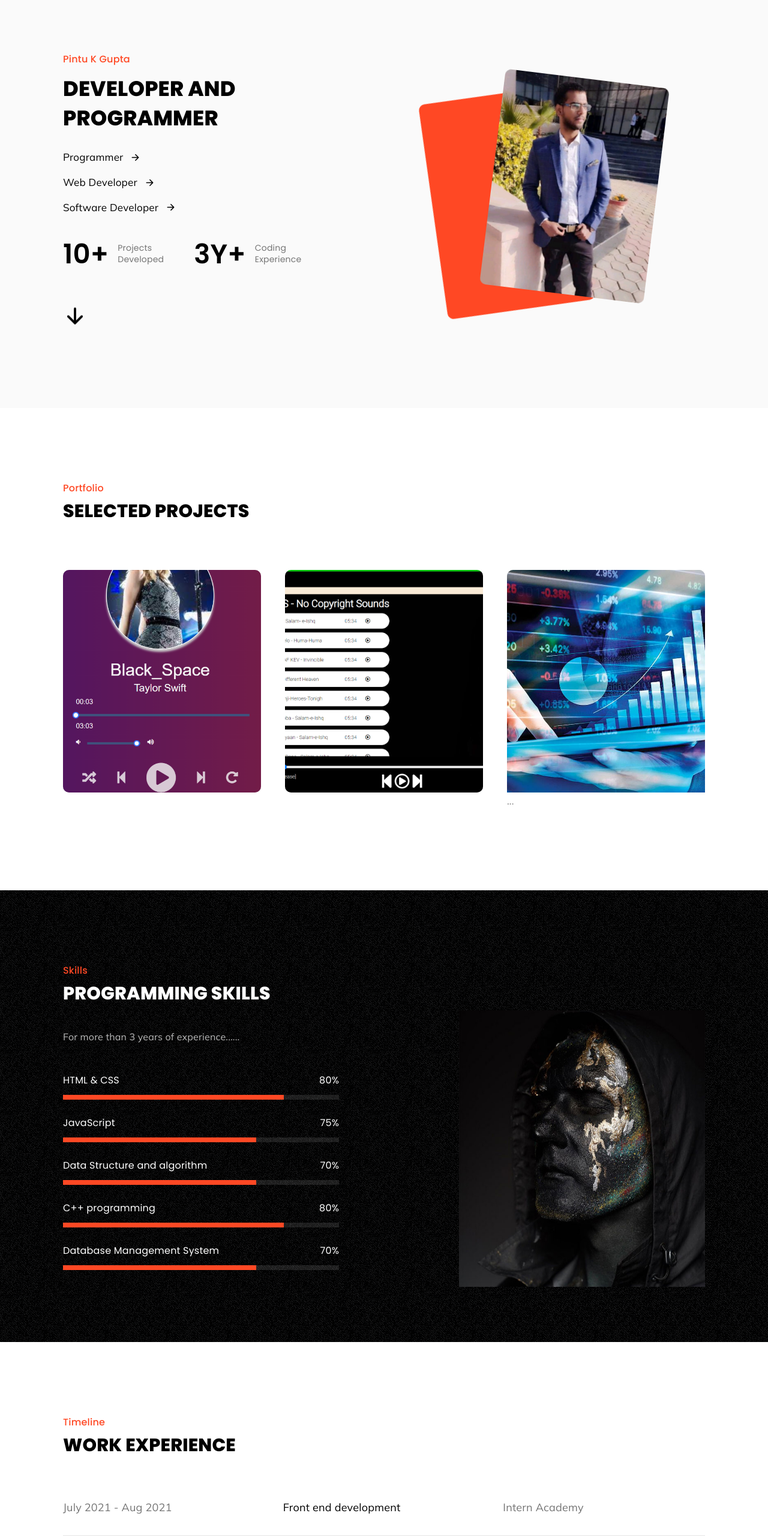
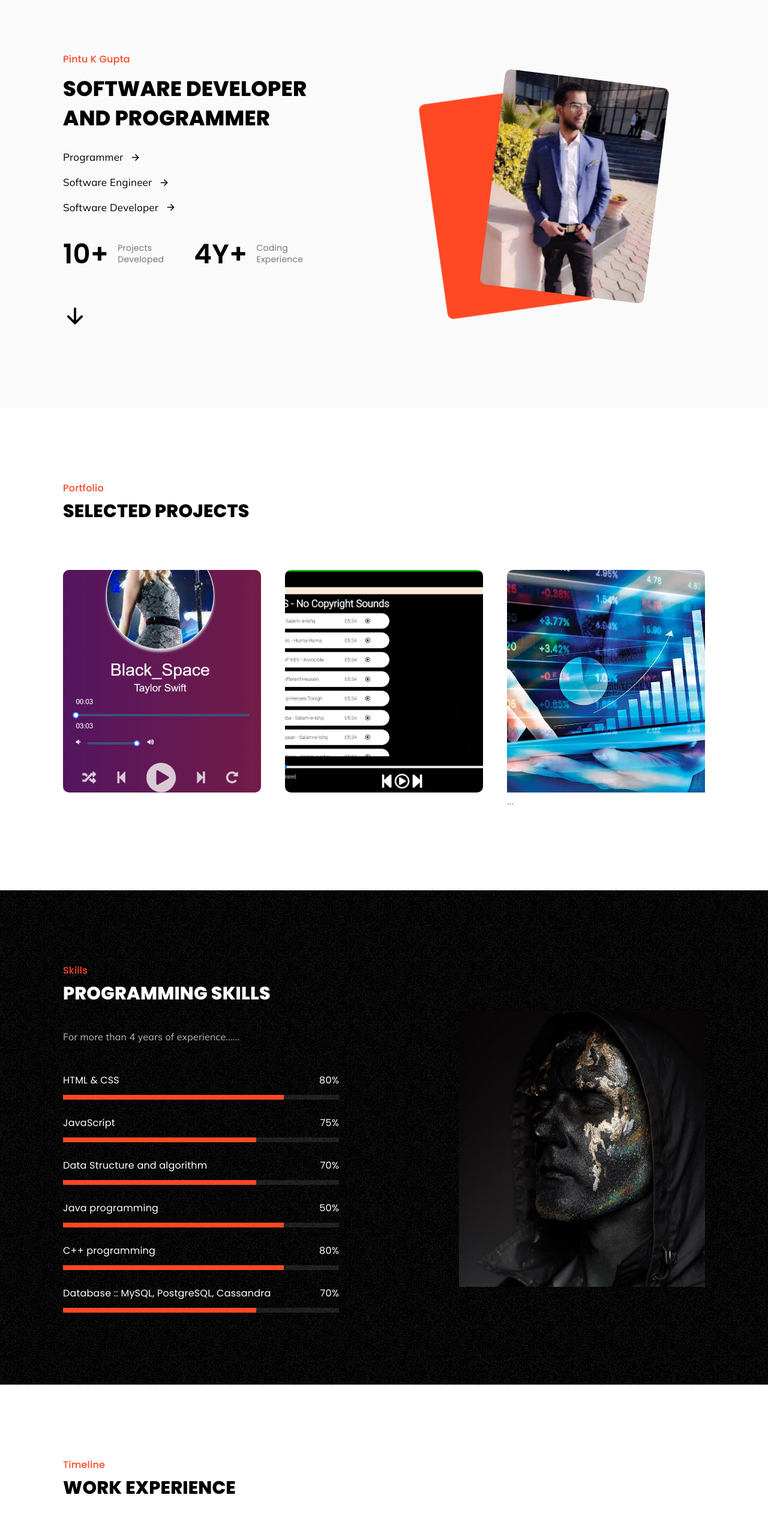
Before and after one commit to pintukrgupta/pesonal_blog_using_bootstrap, a plain HTML site: page index.html in a window 1280 px wide. Shown: the part 120-2682 px from the top of the page at 60% size. Drawn offline with nearby package versions, Linux system fonts and the light colour scheme; files whose address does not match are found by name.

Commit message:
updating the existing website

```diff
--- a/index.html
+++ b/index.html
@@ -37,7 +37,7 @@
 
   <header class="header" data-header>
     <div class="container">
-      <a href="#" class="logo">PKG</a>
+      <a href="#" class="logo">PKG{logo}</a>
       <nav class="navbar" data-navbar>
         <ul class="navbar-list">
 
@@ -85,14 +85,14 @@
         <div class="container">
 
           <figure class="hero-banner img-holder has-before" style="--width: 640; --height: 840;">
-            <img src="./assets/images/hero-banner.PNG" width="640" height="840" alt="Pintu K Gupta" class="img-cover">
+            <img src="./assets/images/hero-banner.png" width="640" height="840" alt="Pintu K Gupta" class="img-cover">
           </figure>
 
           <div class="hero-content">
 
             <p class="section-subtitle">Pintu K Gupta</p>
 
-            <h1 class="h1 hero-title">Developer and programmer</h1>
+            <h1 class="h1 hero-title">Software Developer and programmer</h1>
 
             <ul class="hero-list">
 
@@ -105,7 +105,7 @@
 
               <li>
                 <a href="#" class="list-link">
-                  <span class="span">Web Developer</span>
+                  <span class="span">Software Engineer</span>
                   <ion-icon name="arrow-forward-outline" aria-hidden="true"></ion-icon>
                 </a>
               </li>
@@ -132,7 +132,7 @@
               </li>
 
               <li class="list-item">
-                <strong class="strong">3Y+</strong>
+                <strong class="strong">4Y+</strong>
 
                 <span class="span">
                   Coding<br>
@@ -306,7 +306,7 @@
             <h2 class="h2 section-title">Programming Skills</h2>
 
             <p class="section-text">
-              For more than 3 years of experience......
+              For more than 4 years of experience......
             </p>
 
             <ul class="skills-list">
@@ -349,6 +349,18 @@
 
               <li class="skills-item">
                 <div class="wrapper">
+                  <h3 class="skill-title">Java programming</h3>
+
+                  <data class="skill-value" value="50%">50%</data>
+                </div>
+
+                <div class="progress-box">
+                  <div class="progress" style="width: 80%"></div>
+                </div>
+              </li>
+
+              <li class="skills-item">
+                <div class="wrapper">
                   <h3 class="skill-title">C++ programming</h3>
 
                   <data class="skill-value" value="80%">80%</data>
@@ -361,7 +373,7 @@
 
               <li class="skills-item">
                 <div class="wrapper">
-                  <h3 class="skill-title">Database Management System</h3>
+                  <h3 class="skill-title">Database :: MySQL, PostgreSQL, Cassandra</h3>
                   <data class="skill-value" value="70%">70%</data>
                 </div>
                 <div class="progress-box">
@@ -395,11 +407,11 @@
 
             <li class="timeline-item">
 
-              <h3 class="item-period">July 2021 - Aug 2021</h3>
+              <h3 class="item-period">Jan 2023 - Present</h3>
 
-              <p class="item-title"> Front end development</p>
+              <p class="item-title"> Back end development</p>
 
-              <p class="item-address">Intern Academy</p>
+              <p class="item-address">Vassarlabs IT Solution, Hyderbad-India</p>
 
             </li>
 
@@ -493,14 +505,27 @@
     <div class="container">
 
       <p class="copyright">
-        &copy; 2022. All rights reserved by <a href="#" class="copyright-link">pintukrgupta.</a>
+        &copy; 2023. All rights reserved by <a href="#" class="copyright-link">pintukrgupta.</a>
       </p>
 
+
         <ul class="social-list">
+          <li>
+              <a href="https://www.linkedin.com/in/pintu-kr-gupta-a7a2181b6/" class="social-link">
+                  <ion-icon name="logo-linkedin"></ion-icon>
+              </a>
+          </li>
 
           <li>
               <a href="https://www.facebook.com/pintu.k.gupta.104/" class="social-link">
                   <ion-icon name="logo-facebook"></ion-icon>
+              </a>
+          </li>
+
+
+         <li>
+           <a href="https://www.instagram.com/p.k.g._/" class="social-link">
+             <ion-icon name="logo-instagram"></ion-icon>
            </a>
          </li>
 
@@ -509,13 +534,6 @@
                   <ion-icon name="logo-twitter"></ion-icon>
               </a>
           </li>
-
-        <li>
-          <a href="https://www.instagram.com/p.k.g._/" class="social-link">
-            <ion-icon name="logo-instagram"></ion-icon>
-          </a>
-        </li>
-
         </ul>
 
     </div>
```
Also changed, not shown: index.txt. Lines whose indentation alone changed are shown as unchanged.
